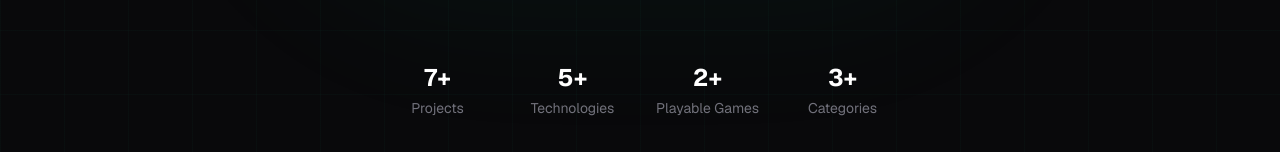
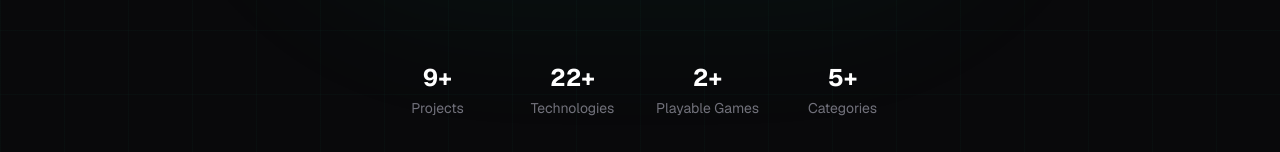
Before and after one commit to capt-farvez/dev-station, a Next.js app: page / in a window 1280 px wide. Shown: the part 551-703 px from the top of the page. Built offline with nearby package versions, Linux system fonts and the light colour scheme.

Commit message:
feat: update HeroSection to dynamically display project statistics

```diff
--- a/src/components/layout/HeroSection.tsx
+++ b/src/components/layout/HeroSection.tsx
@@ -1,6 +1,19 @@
 import Link from "next/link";
+import { projects } from "@/data/projects";
 
 export default function HeroSection() {
+  const totalProjects = projects.length;
+  const totalTechnologies = new Set(projects.flatMap((p) => p.techStack)).size;
+  const playableGames = projects.filter((p) => p.category === "game").length;
+  const categories = new Set(projects.map((p) => p.category)).size;
+
+  const stats = [
+    { value: `${totalProjects}+`, label: "Projects" },
+    { value: `${totalTechnologies}+`, label: "Technologies" },
+    { value: `${playableGames}+`, label: "Playable Games" },
+    { value: `${categories}+`, label: "Categories" },
+  ];
+
   return (
     <section className="relative overflow-hidden border-b border-zinc-800 bg-zinc-950">
       {/* Background grid pattern */}
@@ -45,12 +58,7 @@ export default function HeroSection() {
 
           {/* Stats */}
           <div className="mt-16 grid grid-cols-2 gap-8 sm:grid-cols-4">
-            {[
-              { value: "7+", label: "Projects" },
-              { value: "5+", label: "Technologies" },
-              { value: "2+", label: "Playable Games" },
-              { value: "3+", label: "Categories" },
-            ].map((stat) => (
+            {stats.map((stat) => (
               <div key={stat.label} className="text-center">
                 <div className="text-2xl font-bold text-white">
                   {stat.value}
```
